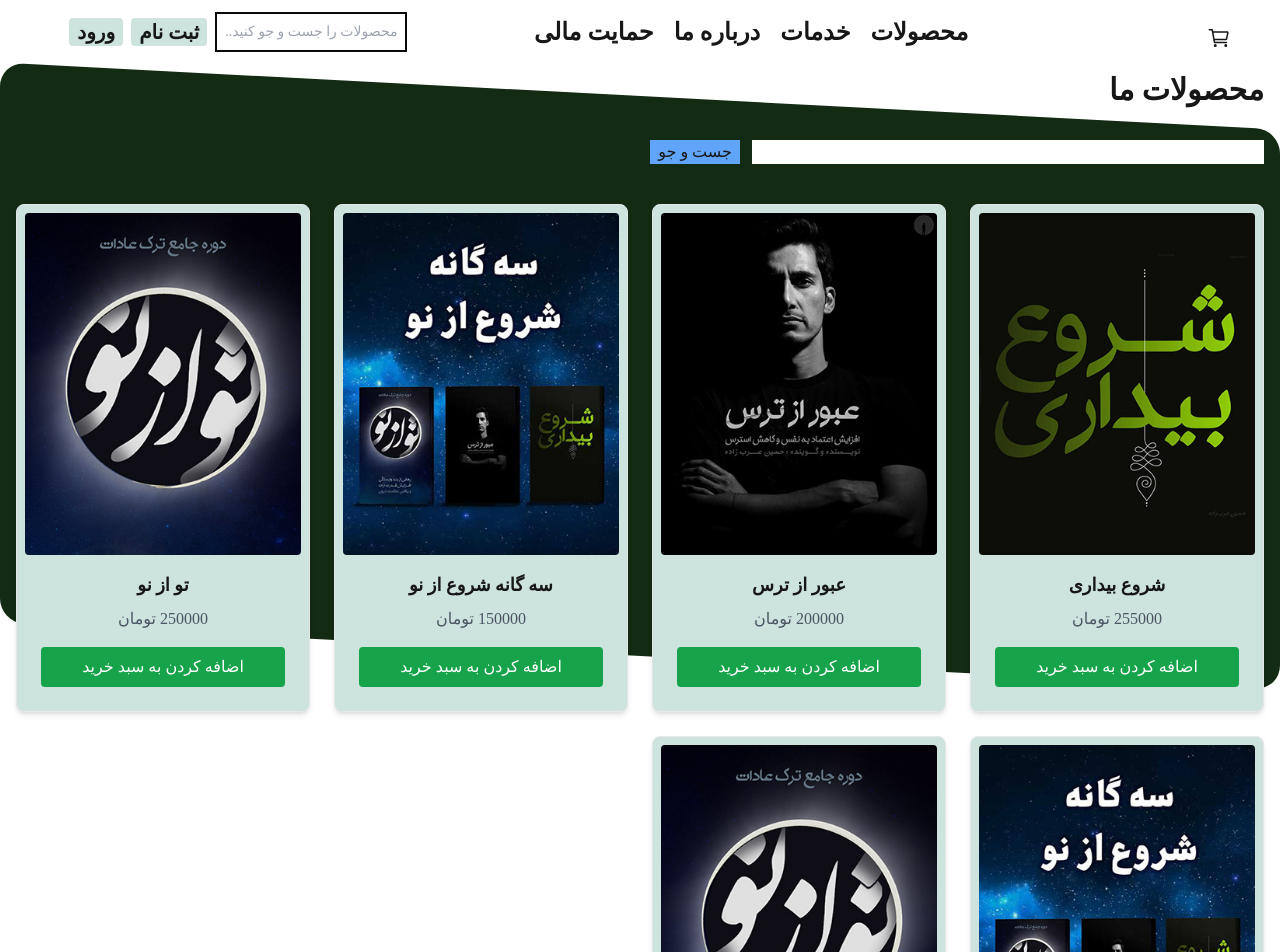
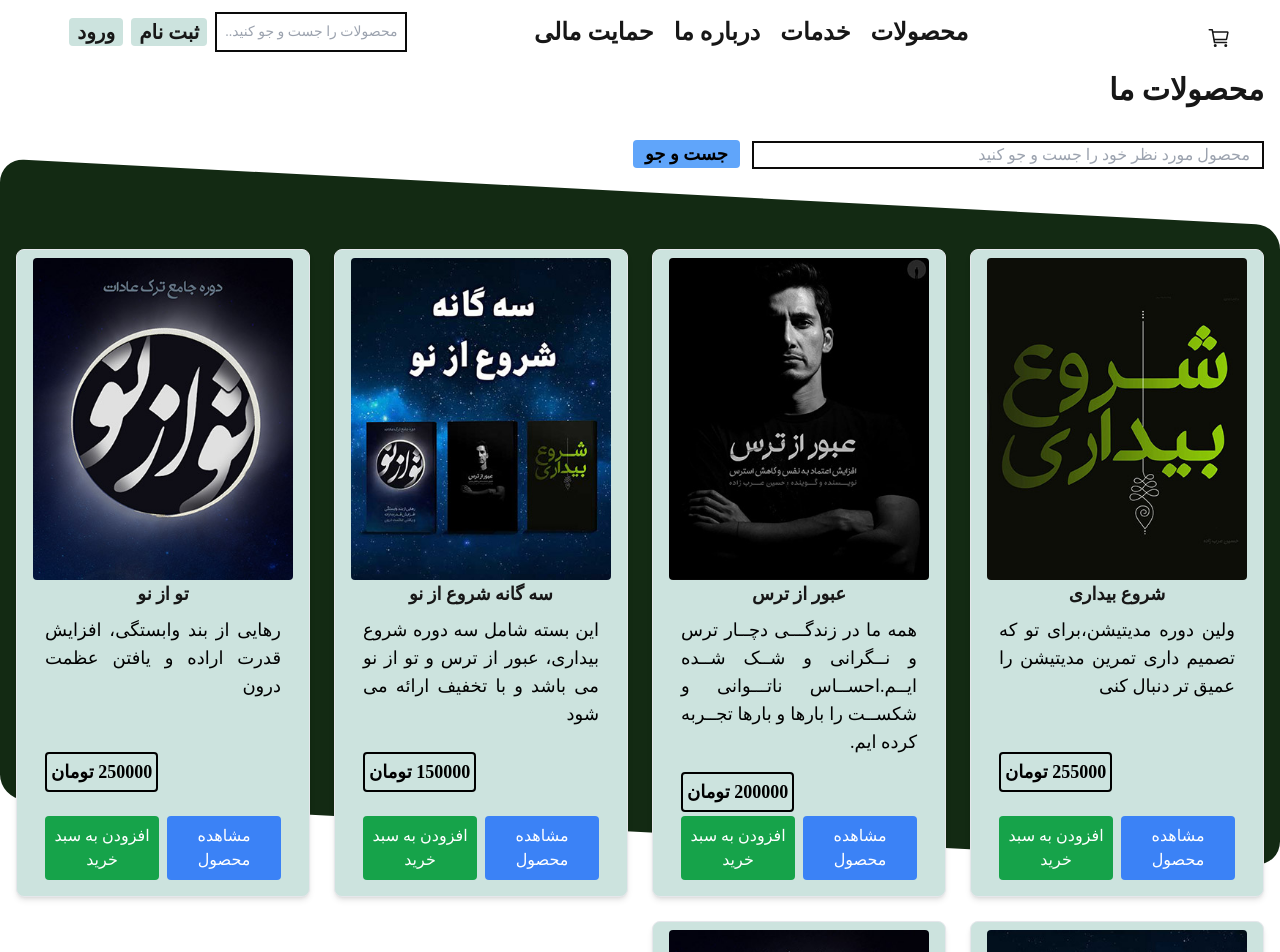
Before and after one commit to mona-yousefi/inLahze, a Next.js app: page /products in a window 1280 px wide. Shown: the top 952 px of the page. Built offline with nearby package versions, Linux system fonts and the light colour scheme; a web font is replaced by a local one.

Commit message:
css changing in product component and page

```diff
--- a/app/components/ProductCard/productCard.jsx
+++ b/app/components/ProductCard/productCard.jsx
@@ -1,19 +1,33 @@
+import { cartActions } from '@/app/redux/slices/cartSlice';
 import Image from 'next/image';
+import Link from 'next/link';
 import React from 'react';
+import { useDispatch } from 'react-redux';
 
 const ProductCard = ({ product, onAddToCart }) => {
+  const dispatch = useDispatch();
   return (
-    <div className={`grid justify-center p-2 bg-productCard border rounded-lg overflow-hidden shadow-md hover:shadow-lg transition-shadow duration-300`}>
-      <Image src={product.image} alt={product.title} width={800} height={800} className='rounded' layout='responsive' />
-      <div className="p-4">
+    <div className={`flex flex-col justify-center py-2 px-4 bg-productCard border rounded-lg overflow-hidden shadow-md hover:shadow-lg transition-shadow duration-300 h-full`}>
+      <Image src={product.image} alt={product.title} width={1000} height={1000} className='rounded' layout='responsive' />
+      <div>
         <h3 className="text-lg text-center font-semibold mb-2">{product.title}</h3>
-        <p className="text-gray-600 text-center mb-4">{product.price + " تومان"}</p>
+        <div className='flex h-fit justify-between px-3 md:h-48 flex-col items-center lg:h-48'>
+          <p className="text-black mb-4 text-lg text-justify self-center">{product.description}</p>
+          <p className="text-black mb-4 font-bold border-2 border-black p-1 rounded text-lg text-justify mr-4 self-end md:self-end">{product.price + " تومان"}</p>
+        </div>
+        <div className='w-full flex justify-between gap-2 py-2 px-3 items-center'>
+          <button className="bg-blue-500 w-[50%] rounded hover:bg-blue-700 transition-colors block text-center text-white text-base py-2 px-1">
+            <Link href="./" >
+            مشاهده محصول
+            </Link>
+        </button>
         <button
-          onClick={() => onAddToCart(product)}
-          className="w-full bg-green-600 hover:bg-green-800 text-white py-2 px-4 rounded transition-colors duration-300"
+          onClick={() => dispatch(cartActions.addToCart(product))}
+          className="w-[50%] bg-green-600 hover:bg-green-800 text-white py-2 px-1 rounded transition-colors duration-300 text-base"
         >
-          اضافه کردن به سبد خرید
-        </button>
+          افزودن به سبد خرید
+          </button>
+        </div>
       </div>
     </div>
   );
--- a/app/products/page.jsx
+++ b/app/products/page.jsx
@@ -5,6 +5,7 @@ import ProductCard from '../components/ProductCard/productCard';
 import { mockProducts } from '../MockData/mock';
 
 const ProductsPage = () => {
+
   const [cart, setCart] = useState([]);
   const [notification, setNotification] = useState(null);
   const [query, setQuery] = useState('');
@@ -40,13 +41,13 @@ const ProductsPage = () => {
     <div className="container mx-auto px-4 py-8">
       <h1 className="text-3xl font-bold mb-8 mt-10">محصولات ما</h1>
       <form onSubmit={handleSubmit}>
-        <input type="text" value={query} className='mb-10 w-[40vw]' onChange={handleQuery}/>
-        <button className='bg-blue-400 mr-3 px-2' type='submit' >جست و جو</button>
+        <input type="text" value={query} className='mb-10 w-[40vw] px-3 border-2 border-stone-950' onChange={handleQuery} placeholder='محصول مورد نظر خود را جست و جو کنید'/>
+        <button className='bg-blue-400 mr-3 px-3 text-black font-bold rounded text-lg' type='submit' >جست و جو</button>
         {query && (
           <button
             type="button"
             onClick={resetFilter}
-            className="bg-blue-400 mr-3 px-2"
+            className="bg-blue-400 mr-3 px-3 text-black font-bold rounded text-lg"
           >
             نمایش همه
           </button>
@@ -58,7 +59,7 @@ const ProductsPage = () => {
         </div>
       )}
 
-      <div className="grid grid-cols-1 sm:grid-cols-2 md:grid-cols-3 lg:grid-cols-[1fr_1fr_minmax(150px,1fr)_minmax(200px,1fr)] gap-6 relative">
+      <div className="grid grid-cols-1 sm:grid-cols-2 md:grid-cols-3 lg:grid-cols-[1fr_1fr_minmax(150px,1fr)_minmax(200px,1fr)] gap-6 relative mt-10">
         {filteredProducts.map((product) => (
           <div key={product.id}>
           <ProductCard
@@ -81,21 +82,7 @@ const ProductsPage = () => {
         </div>
       )}
       </div>
-      <div className='bg-product rounded-3xl w-full h-[70vh] left-0 top-24 absolute skew-y-3 -z-10'></div>
-      <div className="mt-8 p-4 border-t">
-        <h2 className="text-xl font-semibold mb-4">Cart Items: {cart.length}</h2>
-        {cart.length > 0 ? (
-          <ul>
-            {cart.map((item, index) => (
-              <li key={index} className="mb-2">
-                {item.title} - ${item.price.toFixed(2)}
-              </li>
-            ))}
-          </ul>
-        ) : (
-          <p>Your cart is empty</p>
-        )}
-      </div>
+      <div className='bg-product rounded-3xl w-full h-[80vh] left-0 top-48 absolute skew-y-3 -z-10'></div>
     </div>
   );
 };
```
